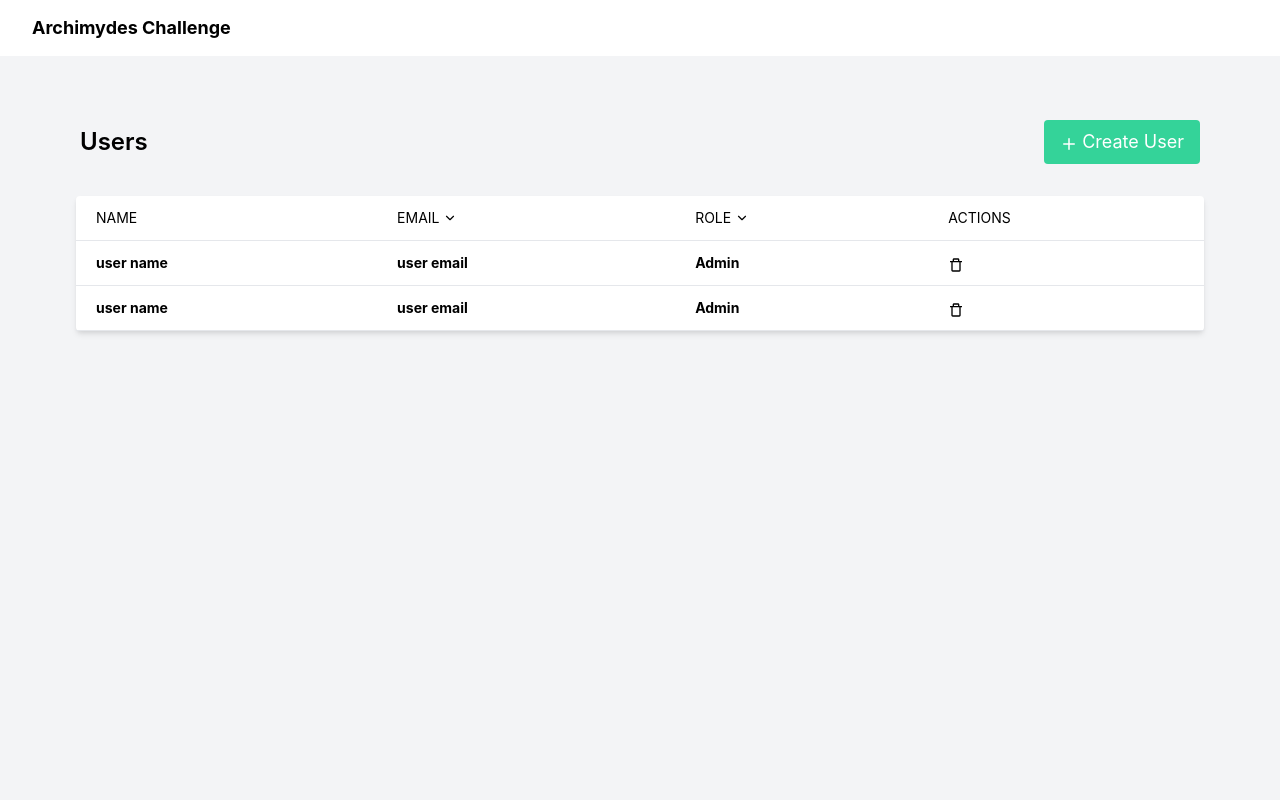
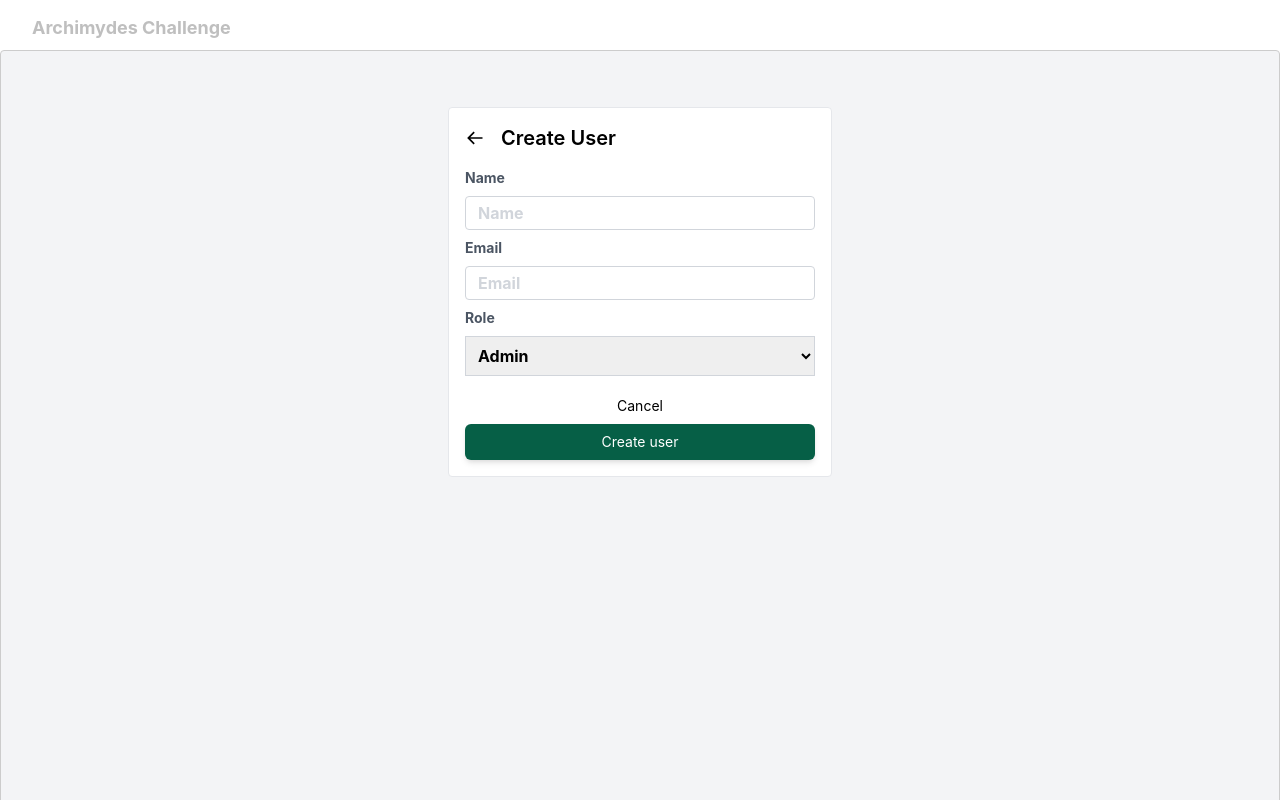
Before and after one commit to Olatade/archimydes-frontend, a React (Create React App) app: page / in a window 1280 px wide. Both pictures are taken after a click on the button "Create User". Built offline with nearby package versions, Linux system fonts and the light colour scheme.

Commit message:
Add ability to open and close create user modal

```diff
--- a/src/components/CreateUser.js
+++ b/src/components/CreateUser.js
@@ -5,6 +5,8 @@ import {AiOutlineExclamationCircle} from 'react-icons/ai';
 import {BiArrowBack} from 'react-icons/bi';
 import {MdClose} from 'react-icons/md';
 import {useSelector} from 'react-redux';
+import { useDispatch } from 'react-redux';
+import {close } from '../redux/modals';
 
 
 const customStyles = {
@@ -55,6 +57,7 @@ const getClosest = function (elem, selector) {
 
 
 const CreateUser = () =>{
+  const dispatch = useDispatch();
   const {createUser} = useSelector(state => state.modal);
 
   return(
@@ -79,7 +82,7 @@ const CreateUser = () =>{
       {({ values, errors, isSubmitting, isValidating }) => (
       <Form className=" border border-gray-200 rounded bg-white md:w-96 mx-auto mt-9 px-4 py-4">
         <div className="mb-4">
-          <h1 className="flex items-center text-primary font-semibold text-base md:text-xl" ><BiArrowBack/> <span className="pl-4">Create User</span></h1>
+          <h1 className="flex items-center text-primary font-semibold text-base md:text-xl cursor-pointer" onClick={() => dispatch(close('createUser'))} ><BiArrowBack/> <span className="pl-4">Create User</span></h1>
         </div>
         {/* Email */}
         <div className="grid gap-y-2">
@@ -129,7 +132,7 @@ const CreateUser = () =>{
         </div>
 
         <div className="flex flex-col mt-3">
-          <button id="login-submit" className="py-2 text-sm" type="submit">Cancel</button>
+          <button id="login-submit" className="py-2 text-sm" type="submit" onClick={() => dispatch(close('createUser'))}>Cancel</button>
           <button id="login-submit" className=" bg-green-800 text-white shadow-md text-sm py-2 rounded-md" type="submit">Create user</button>
         </div>
       </Form>)}
--- a/src/components/UserTable.js
+++ b/src/components/UserTable.js
@@ -1,12 +1,16 @@
 import {FiChevronDown, FiPlus} from 'react-icons/fi';
 import {BiTrashAlt} from 'react-icons/bi';
+import { useDispatch } from 'react-redux';
+import { open } from '../redux/modals';
+
 const UserTable = () =>{
+  const dispatch = useDispatch();
 
   return(
     <div>
       <div className="px-4 py-2 md:py-4 flex items-center justify-between ">
         <h1 className="text-lg md:text-2xl font-semibold">Users</h1>
-        <button className="flex items-center rounded text-white text-sm md:text-lg bg-green-400 hover:bg-green-300 py-2 px-4 "><span className="mt-1"><FiPlus/></span><span className="pl-1" >Create User</span> </button>
+        <button className="flex items-center rounded text-white text-sm md:text-lg bg-green-400 hover:bg-green-300 py-2 px-4" onClick={() => dispatch(open('createUser'))}><span className="mt-1"><FiPlus/></span><span className="pl-1" >Create User</span> </button>
       </div>
 
       <div className="px-3 py-2 md:py-4 flex justify-center">
--- a/src/redux/modals.js
+++ b/src/redux/modals.js
@@ -7,8 +7,9 @@ export const profileSlice = createSlice({
     updateUser: true
   },
   reducers: {
-    open:(state, modalName)=>{
-      switch(modalName){
+    open:(state, action)=>{
+      console.log(action);
+      switch(action.payload){
         // hide the update user modal when the create user modal is open
         case 'createUser':
           state.createUser = true;
@@ -24,8 +25,8 @@ export const profileSlice = createSlice({
           state.createUser = false;
       }
     },
-    close:(state, modalName)=>{
-      state[modalName] = false;
+    close:(state, action)=>{
+      state[action.payload] = false;
     }
   },
 })
```
